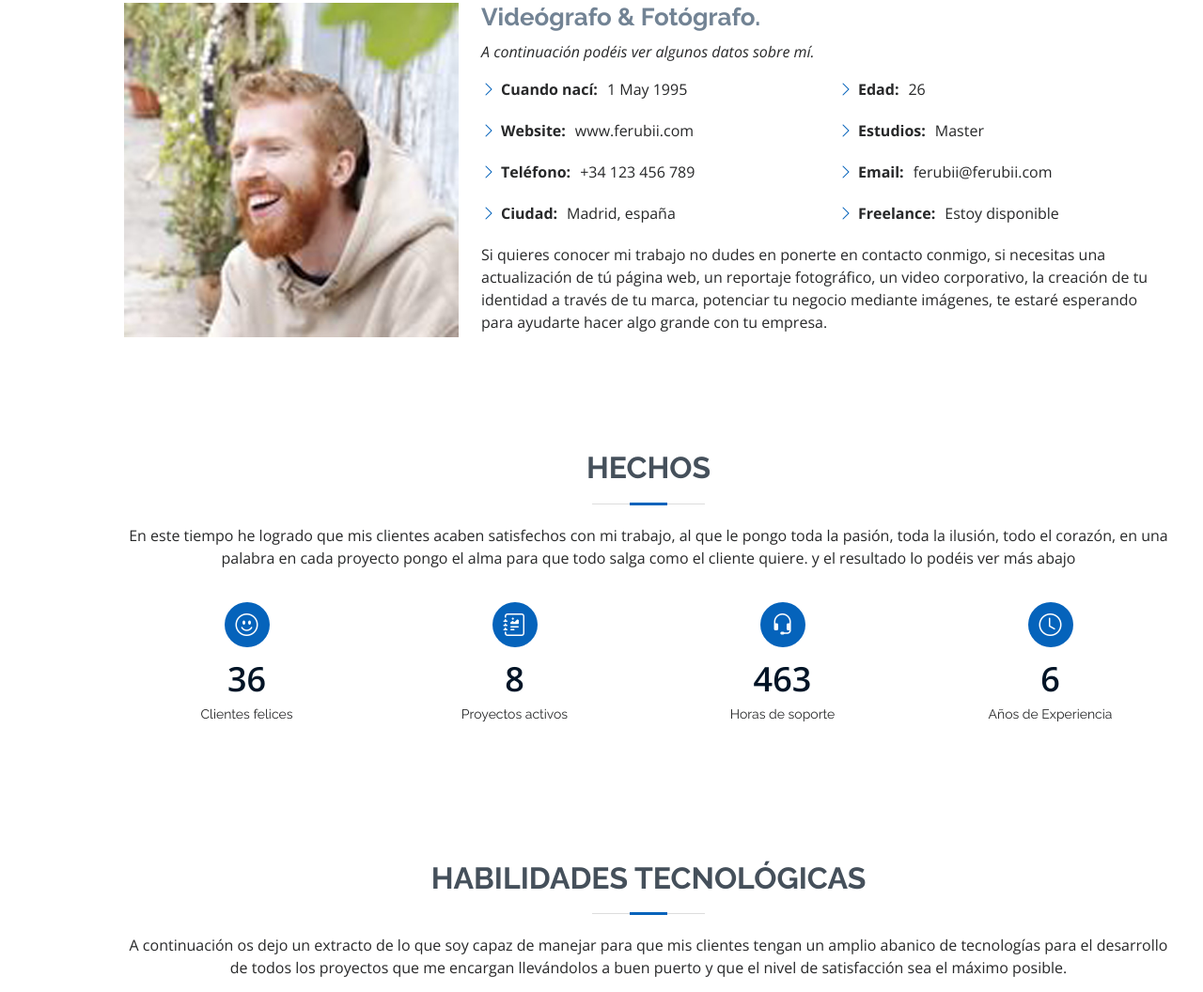
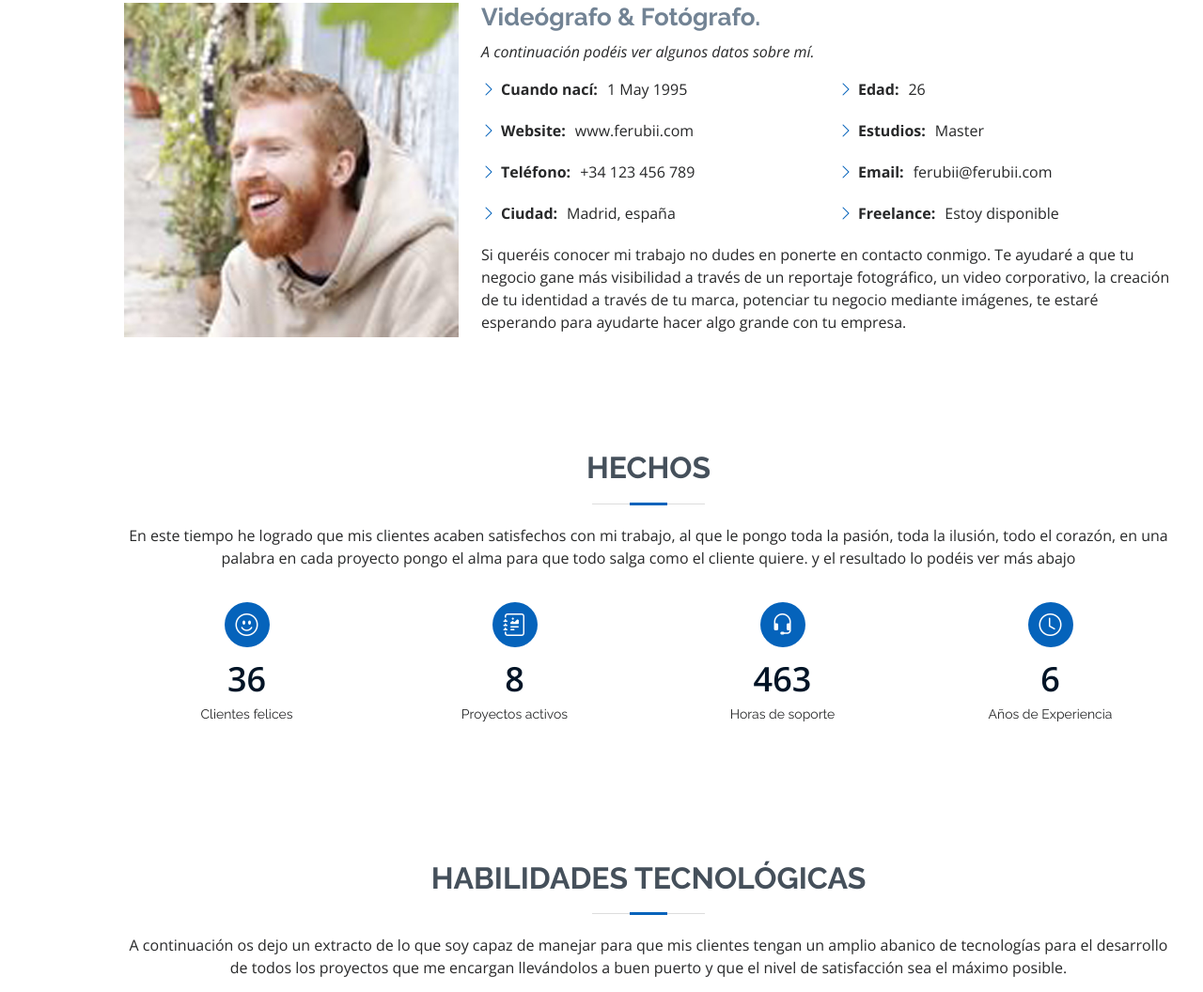
Before and after one commit to kikeonekenobi/kikeonekenobi.github.io, a plain HTML site: page index.html in a window 1280 px wide. Shown: the part 1013-2069 px from the top of the page at 94% size. Drawn offline with nearby package versions, Linux system fonts and the light colour scheme.

Commit message:
Update index.html

```diff
--- a/index.html
+++ b/index.html
@@ -110,7 +110,7 @@
               </div>
             </div>
             <p>
-              Si quieres conocer mi trabajo no dudes en ponerte en contacto conmigo, si necesitas una actualización de tú página web, un reportaje fotográfico, un video corporativo, la creación de tu identidad a través de tu marca, potenciar tu negocio mediante imágenes, te estaré esperando para ayudarte hacer algo grande con tu empresa.
+              Si queréis conocer mi trabajo no dudes en ponerte en contacto conmigo. Te ayudaré a que tu negocio gane más visibilidad a través de un reportaje fotográfico, un video corporativo, la creación de tu identidad a través de tu marca, potenciar tu negocio mediante imágenes, te estaré esperando para ayudarte hacer algo grande con tu empresa.
             </p>
           </div>
         </div>
```
